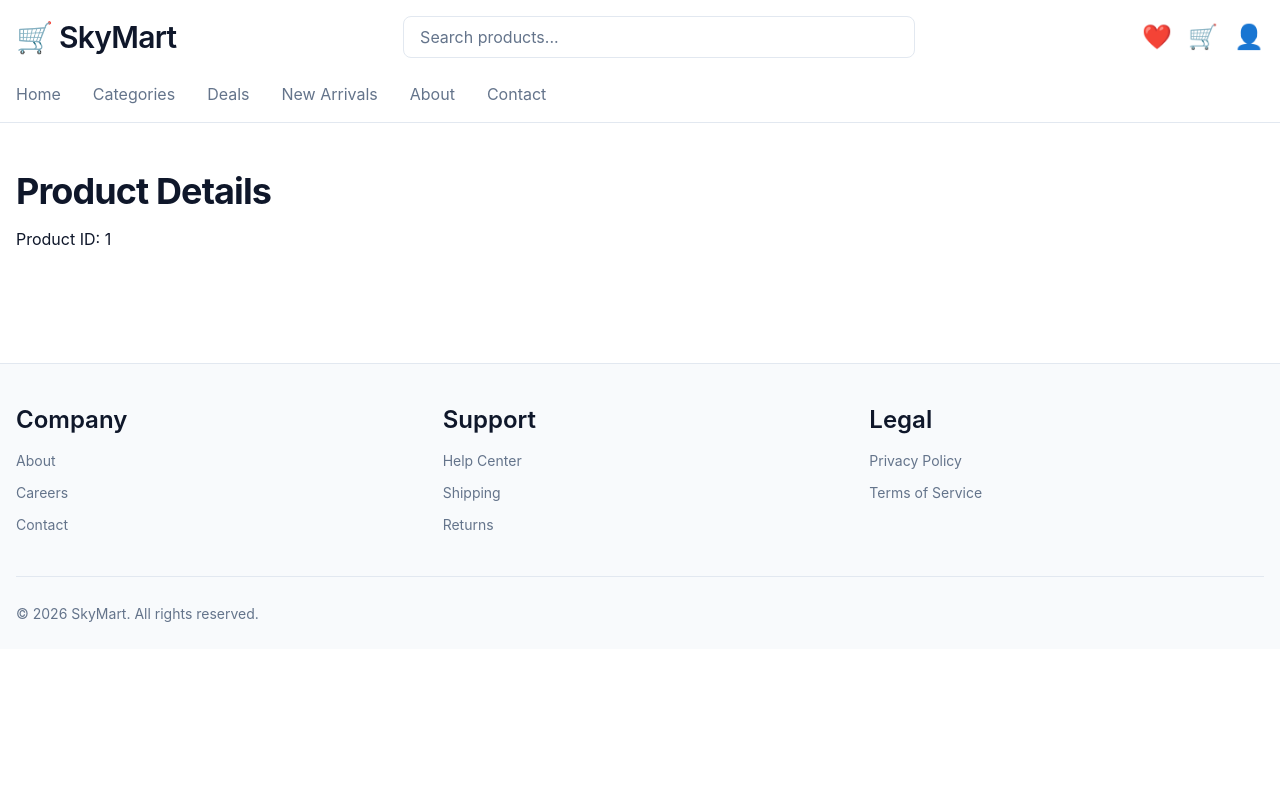
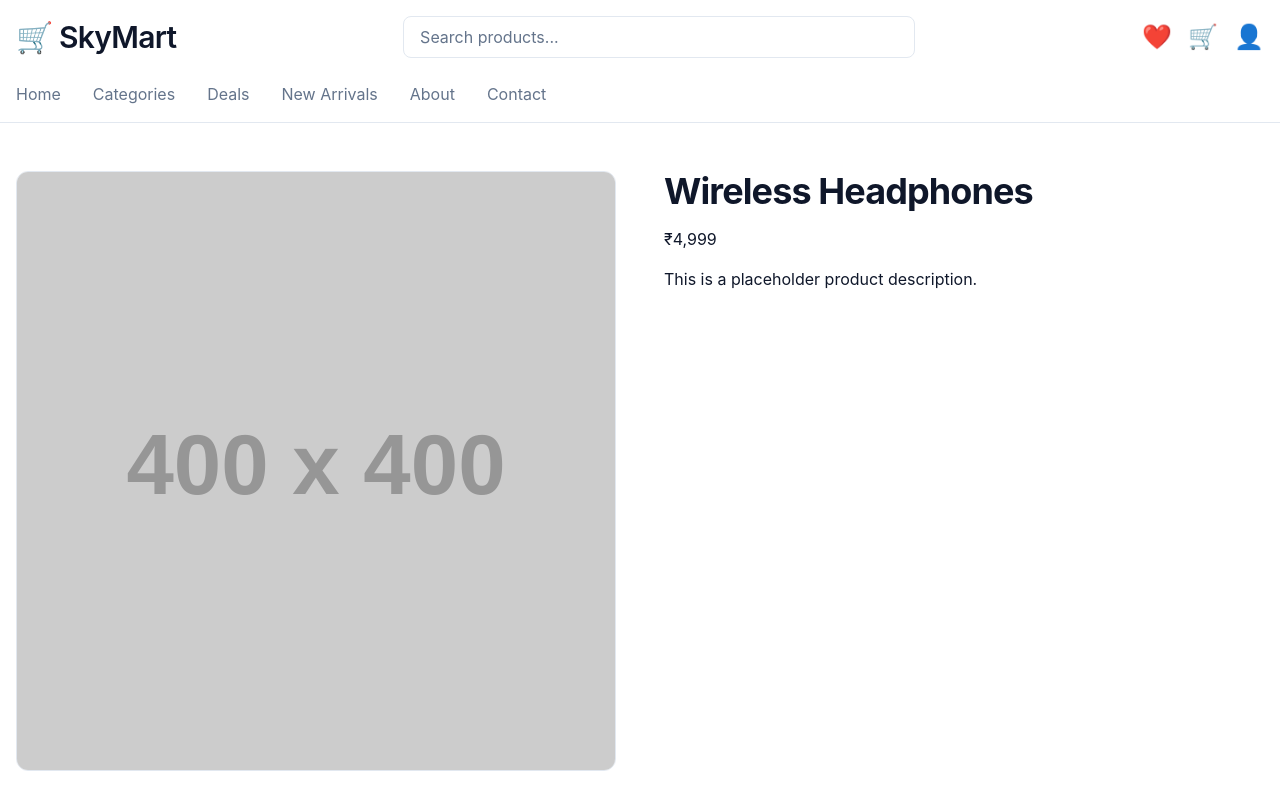
Before and after one commit to T-Harsha-Vardhan/skymart, a React (Vite) app: page /products/1 in a window 1280 px wide. Shown: the top 800 px of the page. Built offline with nearby package versions, Linux system fonts and the light colour scheme.

Commit message:
feat(products): display selected product details

```diff
--- a/src/pages/ProductDetailsPage.jsx
+++ b/src/pages/ProductDetailsPage.jsx
@@ -1,16 +1,41 @@
 import { useParams } from "react-router";
 import Container from "../components/ui/Container";
 import Typography from "../components/ui/Typography";
+import { products } from "../data/products";
 
 export default function ProductDetailsPage() {
   const { id } = useParams();
 
+  const product = products.find((product) => product.id === Number(id));
+
+  if (!product) {
+    return (
+      <Container>
+        <div className="py-12">
+          <Typography variant="h1">Product Not Found</Typography>
+
+          <Typography>The requested product does not exist.</Typography>
+        </div>
+      </Container>
+    );
+  }
+
   return (
     <Container>
-      <div className="space-y-4 py-12">
-        <Typography variant="h1">Product Details</Typography>
+      <div className="grid gap-12 py-12 lg:grid-cols-2">
+        <img
+          src={product.image}
+          alt={product.title}
+          className="border-border w-full rounded-lg border"
+        />
 
-        <Typography>Product ID: {id}</Typography>
+        <div className="space-y-4">
+          <Typography variant="h1">{product.title}</Typography>
+
+          <Typography>₹{product.price.toLocaleString()}</Typography>
+
+          <Typography>This is a placeholder product description.</Typography>
+        </div>
       </div>
     </Container>
   );
```
